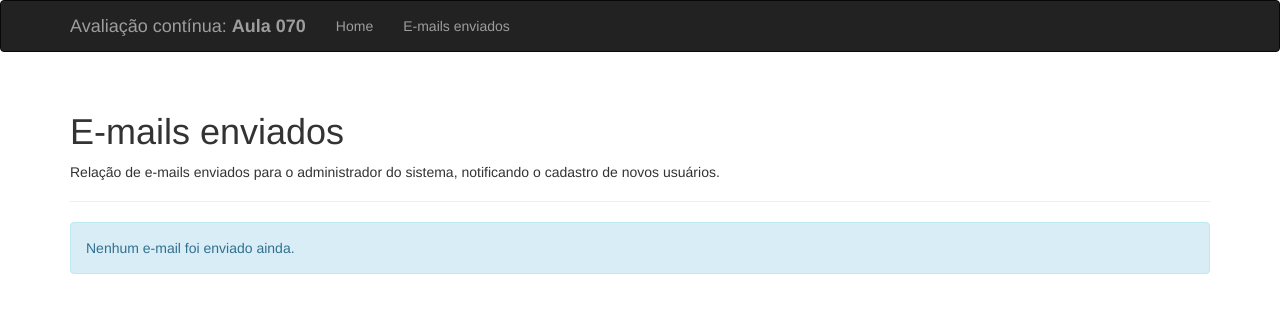
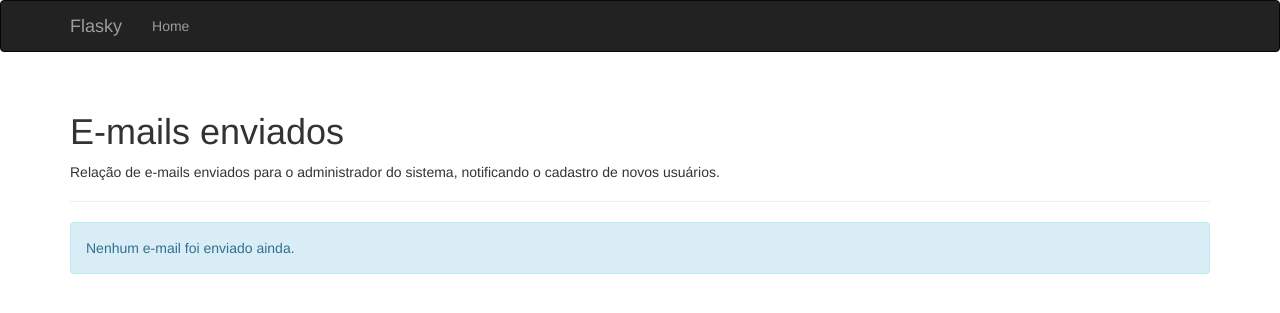
Before and after one commit to Tenlucena/PTB3031756-DSWS-04, a Python web app: template templates/emails.html in a window 1280 px wide. Shown: the top 313 px of the page. Run offline with Jinja, Linux system fonts and the light colour scheme; the template is opened without the code that fills it, so the values that code supplies are empty; some libraries are stand-ins or nearby versions.

Commit message:
Update base.html

```diff
--- a/templates/base.html
+++ b/templates/base.html
@@ -18,12 +18,11 @@
                 <span class="icon-bar"></span>
                 <span class="icon-bar"></span>
             </button>
-            <a class="navbar-brand" href="/">Avaliação contínua: <strong>Aula 070</strong></a>
+            <a class="navbar-brand" href="{{ url_for('main.index') }}">Flasky</a>
         </div>
         <div class="navbar-collapse collapse">
             <ul class="nav navbar-nav">
-                <li><a href="{{ url_for('index') }}">Home</a></li>
-                <li><a href="{{ url_for('emails') }}">E-mails enviados</a></li>
+                <li><a href="{{ url_for('main.index') }}">Home</a></li>
             </ul>
         </div>
     </div>
```
